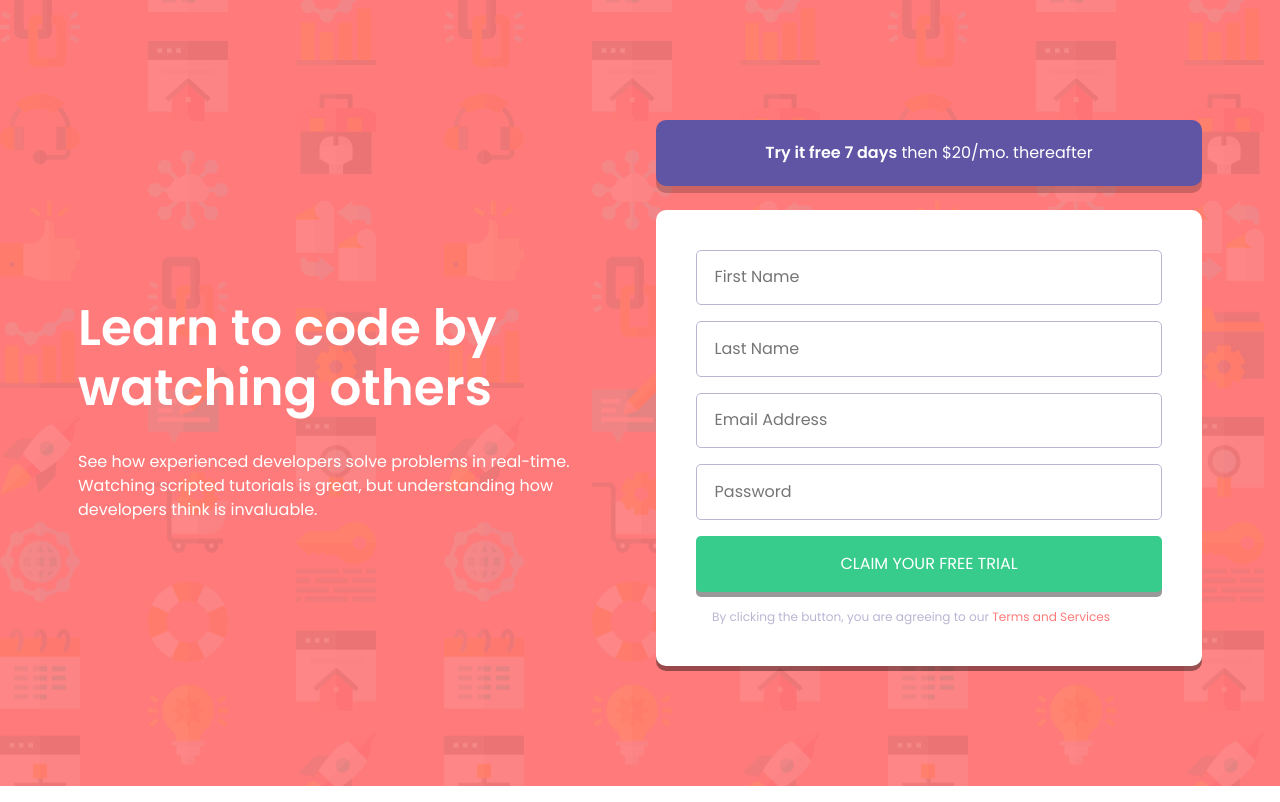
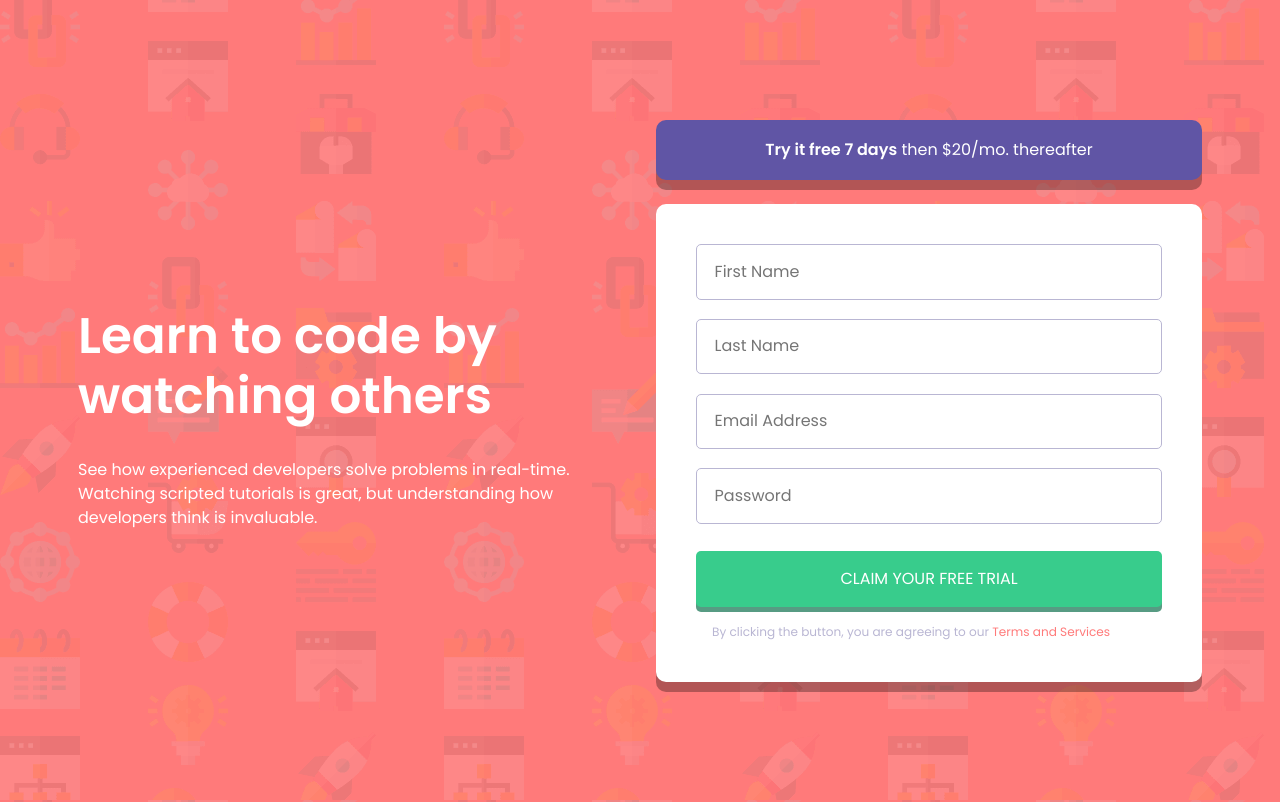
Before and after one commit to TaguaraDigital/fm-intro-component, a website: page docs/index.html in a window 1280 px wide. Drawn offline with Linux system fonts and the light colour scheme.

Commit message:
active mode

```diff
--- a/src/scss/blocks/_form.scss
+++ b/src/scss/blocks/_form.scss
@@ -4,18 +4,18 @@
     width: 100%;
     padding: 1.5625rem;
 
-    @include table {
-        padding: 2.5rem;
-    }
-
     background-color: white;
     border-radius: 10px;
-    box-shadow: 0 5px 0 0 rgba(0, 0, 0, .4);
+    box-shadow: 0 10px 0 0 rgba(0, 0, 0, .3);
 
     display: flex;
     flex-direction: column;
     justify-content: center;
     align-items: flex-start;
+
+    @include table {
+        padding: 2.5rem;
+    }
 
     &__group {
         position: relative;
@@ -30,6 +30,10 @@
             border-radius: 5px;
             border: 1px solid var(--grayish-blue);
         }
+
+        @include table {
+            margin-bottom: 1.2rem;
+        }
     }
 
     &__footer {
@@ -37,6 +41,10 @@
         padding: 0 1rem;
         font-size: .756rem;
         color: var(--grayish-blue);
+    }
+
+    &__btn {
+        margin-top: .5rem;
     }
 
     .error {
--- a/src/scss/blocks/_main.scss
+++ b/src/scss/blocks/_main.scss
@@ -51,16 +51,17 @@
 .main__cta {
    margin-top: 4.25rem;
    width: 100%;
-   padding: 1.3rem 4.75rem;
+   padding: 1.125rem 4.75rem;
 
    background-color: var(--blue);
    border-radius: 10px;
-   box-shadow: 0 7px 0 0 rgba(0, 0, 0, .2);
+   box-shadow: 0 7px 0 0 rgba(0, 0, 0, .3);
 
 
    @include table {
       margin-top: 0;
       text-align: center;
+      box-shadow: 0 10px 0 0 rgba(0, 0, 0, .3);
    }
 }
 
@@ -68,8 +69,8 @@
    width: 100%;
 
    background: var(--green);
-   // box-shadow: 0 5px 0 0 var(--green);
-   box-shadow: 0 5px 0 0 rgba(0,0,0, .4);
+   // box-shadow: 0 5px 0 0 hsl(154, 59%, 51%);
+   box-shadow: 0 5px 0 0 rgba(45,130,100, .8);
    color: var(--white);
    cursor: pointer;
 
```
Also changed, not shown: docs/css/styles.css, src/css/styles.css.
